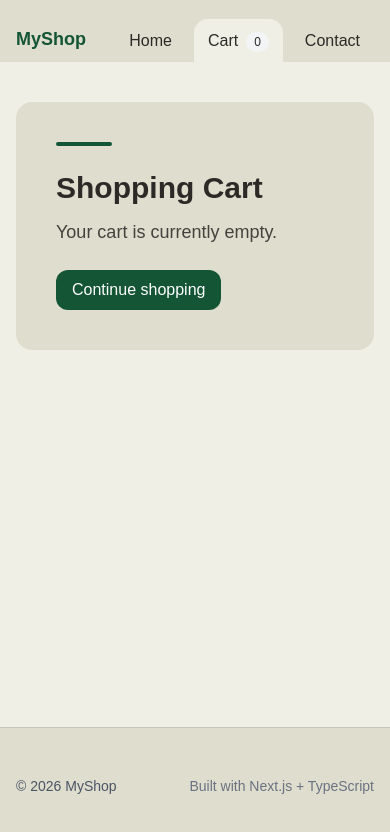
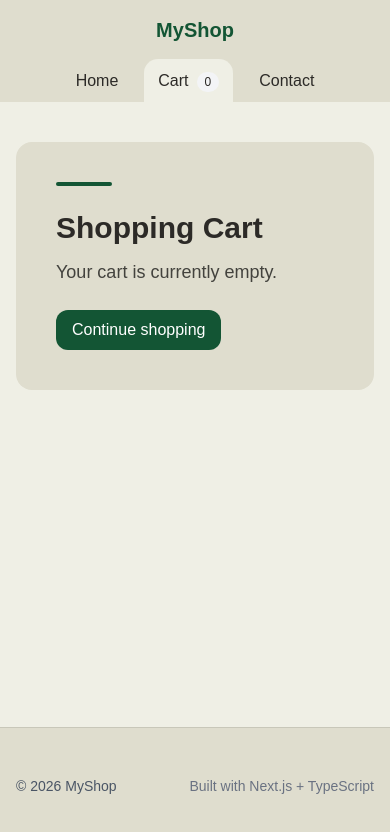
Before and after one commit to NoroffFEU/jsfw-2025-v1-anna-k-js-frameworks-ca, a Next.js app: page /cart in a window 390 px wide. Shown: the top 832 px of the page. Built offline with nearby package versions, Linux system fonts and the light colour scheme.

Commit message:
improve mobile layout for header and cart items

```diff
--- a/app/cart/page.tsx
+++ b/app/cart/page.tsx
@@ -44,9 +44,9 @@ export default function CartPage() {
           {state.items.map((item) => (
             <div
               key={item.id}
-              className="flex gap-4 rounded-xl border bg-white p-4"
+              className="flex gap-4 rounded-xl border bg-white p-4 shadow-sm sm:flex-row"
             >
-              <div className="relative h-24 w-24 overflow-hidden rounded-lg bg-gray-100 border">
+              <div className="relative h-24 w-24 shrink-0 overflow-hidden rounded-lg bg-gray-100">
                 <Image
                   src={item.image?.url || "/placeholder.png"}
                   alt={item.image?.alt || item.title}
@@ -56,7 +56,7 @@ export default function CartPage() {
                 />
               </div>
 
-              <div className="flex-1">
+              <div className="min-w-0 flex-1">
                 <Link
                   href={`/product/${item.id}`}
                   className="font-semibold hover:underline"
@@ -68,7 +68,7 @@ export default function CartPage() {
                   Price: {formatCurrency(item.discountedPrice)}
                 </p>
 
-                <div className="mt-3 flex items-center gap-3">
+                <div className="mt-3 flex flex-wrap items-center gap-3">
                   <button
                     type="button"
                     onClick={() =>
@@ -115,7 +115,7 @@ export default function CartPage() {
                 </div>
               </div>
 
-              <div className="text-right">
+              <div className="pt-2 sm:pt-0 sm:text-right">
                 <p className="font-semibold">
                   {formatCurrency(item.discountedPrice * item.quantity)}
                 </p>
--- a/components/Header/Header.tsx
+++ b/components/Header/Header.tsx
@@ -11,12 +11,12 @@ export default function Header() {
   const cartCount = state.items.reduce((sum, item) => sum + item.quantity, 0);
   return (
     <header className="section-bg relative">
-      <Container className="max-w-6xl mx-auto px-4 pt-4 pb-0 flex items-center justify-between">
-        <Link href="/" className="text-lg sm:text-xl font-bold accent-text">
+      <Container className="max-w-6xl mx-auto px-4 pt-4 pb-0 flex flex-col items-center gap-3 sm:flex-row sm:justify-between">
+        <Link href="/" className="text-xl sm:text-lg font-bold accent-text">
           MyShop
         </Link>
 
-        <nav className="flex items-end gap-2 sm:gap-6 relative z-10">
+        <nav className="flex items-end gap-3 sm:gap-6 relative z-10">
           <NavLink href="/">Home</NavLink>
 
           <NavLink href="/cart">
```
